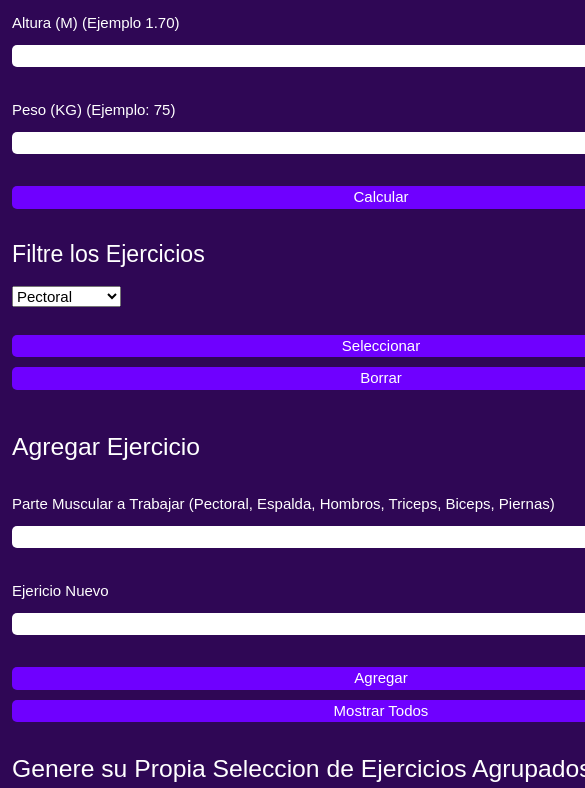
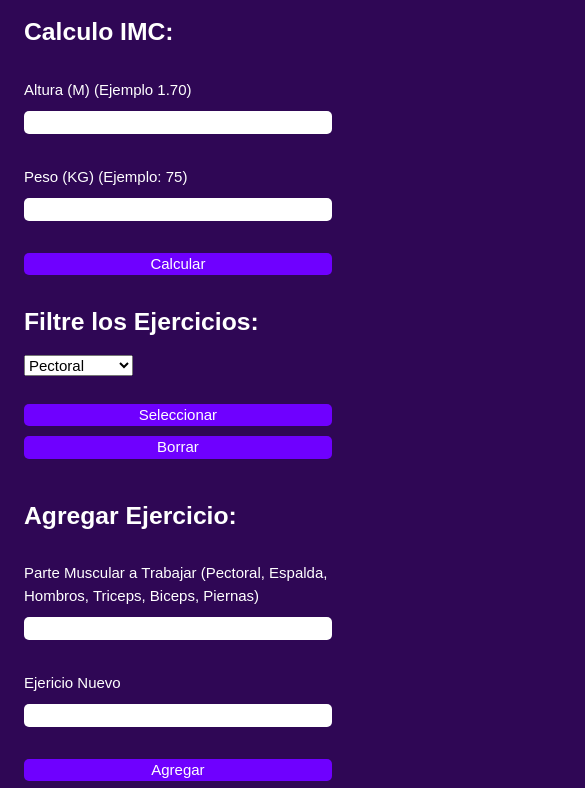
Before and after one commit to dr-matiasgodoy/rutinas, a plain HTML site: page index.html in a window 390 px wide. Shown: the part 115-903 px from the top of the page, 585 px wide, since content can reach past the window. Drawn offline with nearby package versions, Linux system fonts and the light colour scheme.

Commit message:
Responsive

```diff
--- a/css/style.css
+++ b/css/style.css
@@ -10,11 +10,13 @@ div {
     margin-bottom: 2rem;
 }
 body {
-    width: 100vh;
-    height: 100vh;
-    background-color: rgb(47, 7, 85);
-    color: white;
+   background-color: rgb(47, 7, 85);
+   color: white;
 
+}
+
+.titulo {
+  font-weight: bold;
 }
 
   .divAltura, .divPeso, .divCalc, .divParte, .divEjer, .divAgreg, .divForm, .divImprov {
--- a/index.html
+++ b/index.html
@@ -8,14 +8,14 @@
     <link rel="stylesheet" href="./css/style.css">
     <title>Muscle Techno Program</title>
 </head>
-<body>
-    <header>
+<body class = "container-fluid">
+    <header class="container">
     <h1>Programa piloto de Rutinas de Entrenamiento de Hipertrofia</h1>
     </header>
 
     <main>
         <div class="container">
-            <h2>Calculo IMC</h2>
+            <h2 class="titulo">Calculo IMC:</h2>
 
 
             <div class = "divAltura">
@@ -36,7 +36,7 @@
 
         <div class="container">
             <form class ="divForm">
-                <h3> Filtre los Ejercicios</h3>
+                <h2 class="titulo" > Filtre los Ejercicios:</h2>
                 <p><select id="filtrado">
                     <option>Pectoral</option>
                     <option>Espalda</option>
@@ -60,7 +60,7 @@
 
 
         <div class="container">
-            <h2>Agregar Ejercicio</h2>
+            <h2 class="titulo">Agregar Ejercicio:</h2>
               <div class="divParte">
                 <label for="parte">Parte Muscular a Trabajar (Pectoral, Espalda, Hombros, Triceps, Biceps, Piernas)</label>
                 <input type="text" name "" id="parte">
@@ -81,7 +81,7 @@
 
 
         <div class="container">
-            <h2>Genere su Propia Seleccion de Ejercicios Agrupados</h2>
+            <h2 class="titulo">Genere su Propia Seleccion de Ejercicios Agrupados:</h2>
               <div class="divImprov">
                 <label for="parte">Parte Muscular a Trabajar (Pectoral, Espalda, Hombros, Triceps, Biceps, Piernas)</label>
                 <input type="text" name "" id="parte3">
@@ -105,7 +105,7 @@
 
         <div class="container">
             <form class ="divForm2">
-                <h3> Aumento Progresivo de la carga (KG)</h3>
+                <h2 class="titulo"> Aumento Progresivo de la carga (KG):</h2>
                 <p><select id="progresivo">
                     <option>Leve</option>
                     <option>Moderado</option>
@@ -123,7 +123,7 @@
 
         <div class="container">
             <form class ="divForm">
-                <h3> Rutinas Sugeridas</h3>
+                <h2 class="titulo">Rutinas Sugeridas:</h2>
                 <p><select id="sugerida">
                     <option>Fuerza</option>
                     <option>Fuerza-Resistencia</option>
```
